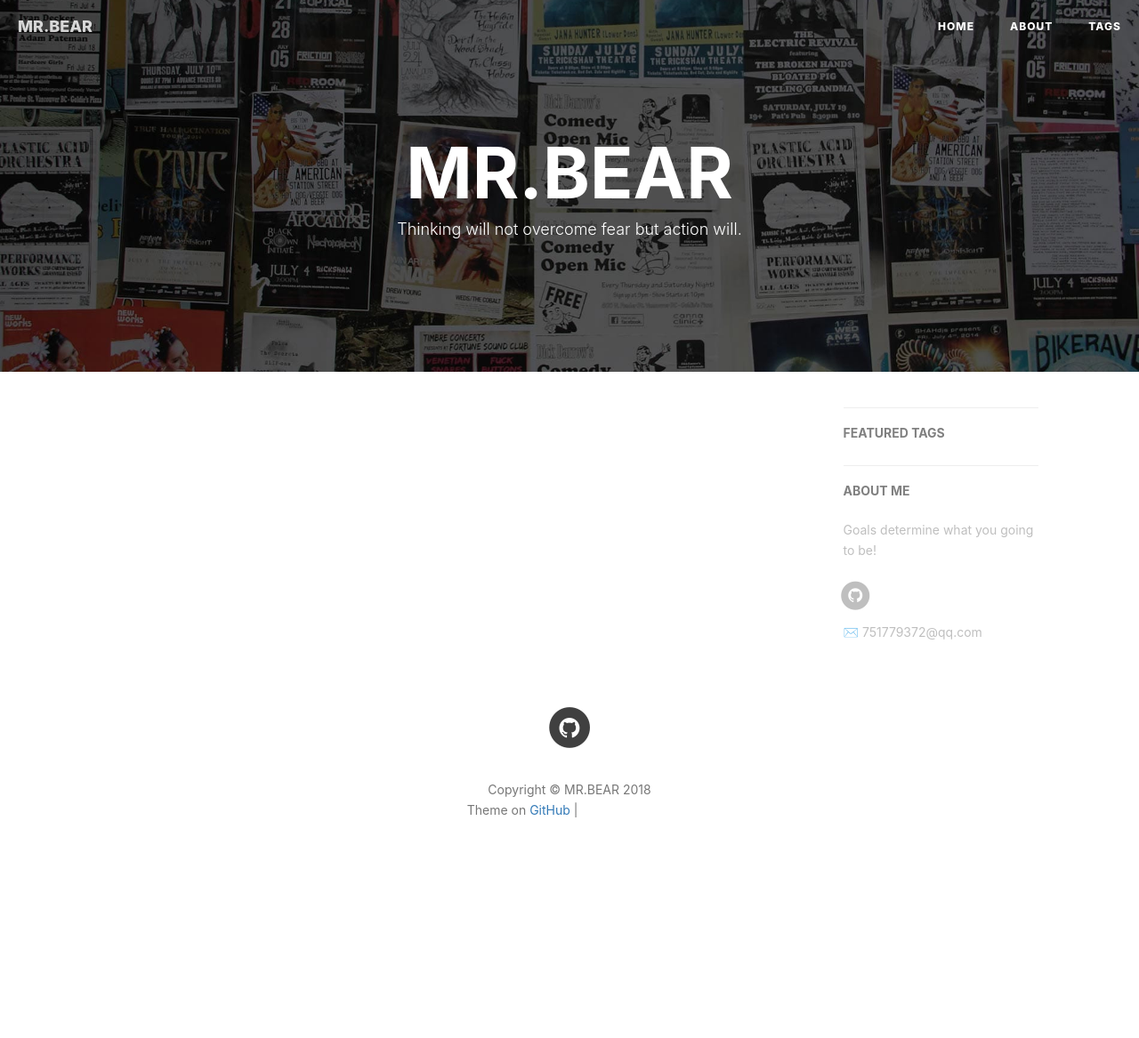
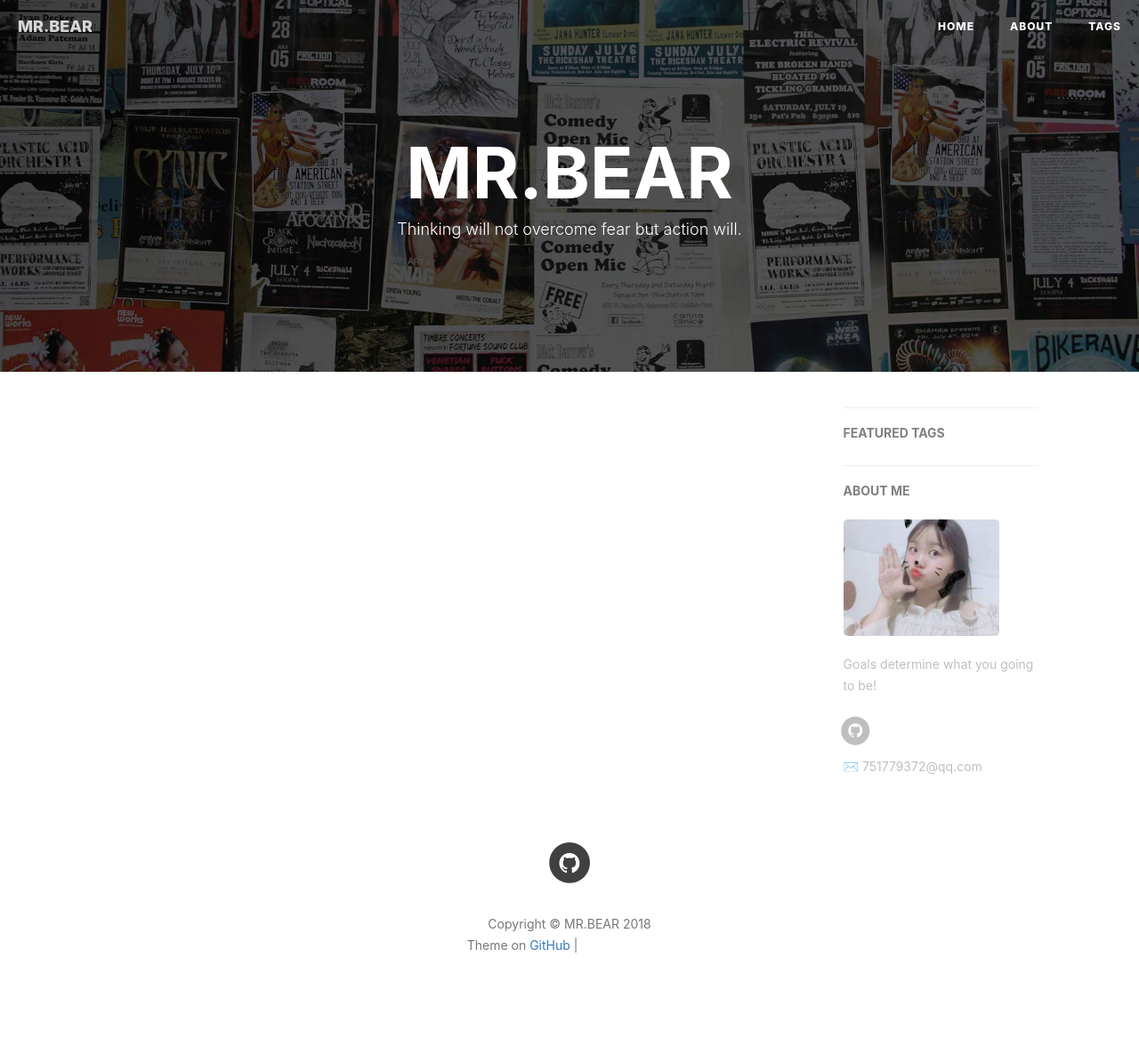
Before and after one commit to shihaoxiong/peonutButter.github.io, a Jekyll site: the page built from index.html, in a window 1280 px wide. Shown: the whole page at 89% size. Built offline with Jekyll 4.4.1, drawn with Linux system fonts in a browser that asks for light colours; nearby versions of some CDN libraries; the list of posts is cut into pages by our own code; comment, search, counter and statistics services are not loaded; before the commit the page ends 1015 px from its top, so only the background shows below that; grey boxes are pictures that could not be loaded.

Commit message:
add  rl.jpg

```diff
--- a/_config.yml
+++ b/_config.yml
@@ -12,7 +12,7 @@
 # Sidebar settings
 sidebar: true                           # whether or not using Sidebar.
 sidebar-about-description: "Goals determine what you going to be!"
-sidebar-avatar:      # use absolute URL, seeing it's used in both `/` and `/about/`/img/about-BY-gentle.jpg
+sidebar-avatar: /img/rl.jpg      # use absolute URL, seeing it's used in both `/` and `/about/`/img/about-BY-gentle.jpg
 
 
 
```
Also changed, not shown: img/rl.jpg (added).
